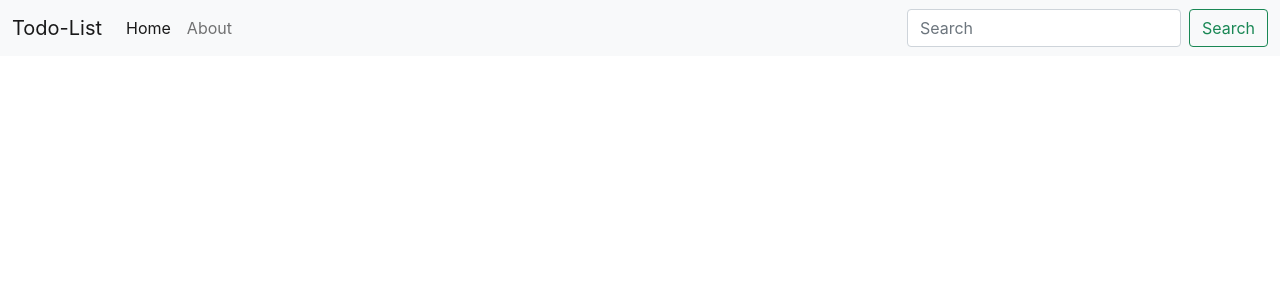
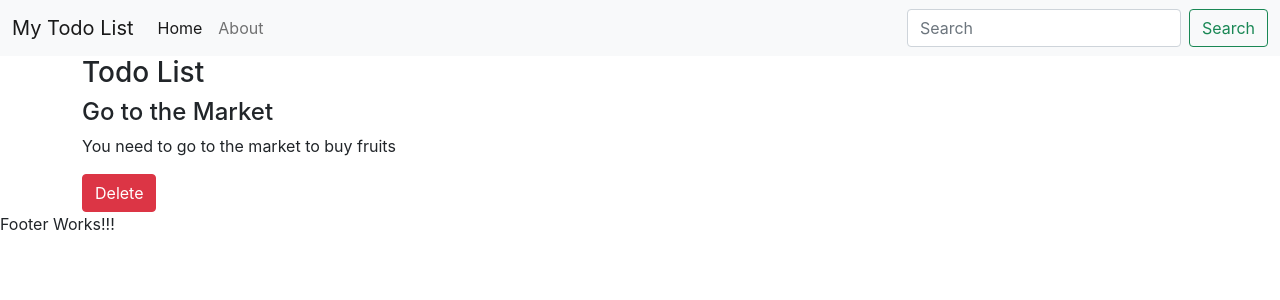
Before and after one commit to Bhawana15/todo-list, a React (Create React App) app: page / in a window 1280 px wide. Shown: the top 300 px of the page. Built offline with nearby package versions, Linux system fonts and the light colour scheme.

Commit message:
Added todo, todos, footer files

```diff
--- a/src/App.js
+++ b/src/App.js
@@ -1,30 +1,42 @@
-import logo from './logo.svg';
 import './App.css';
+import Header from "./MyComponents/Header.js";
+import {Todos} from "./MyComponents/Todos.js";
+import {Footer} from "./MyComponents/Footer.js";
 
 function App() {
+  let todos = [
+    {
+      sno : 1,
+      title : "Go to the Market",
+      desc : "You need to go to the market to buy fruits"
+    },
+    {
+      sno : 2,
+      title : "Go to the School",
+      desc : "You need to go to the school to study"
+    },
+    {
+      sno : 3,
+      title : "Go to the College",
+      desc : "You need to go to the college to take an exam"
+    },
+    {
+      sno : 4,
+      title : "Go to the Office",
+      desc : "You need to go to office to do your job"
+    },
+    {
+      sno : 5,
+      title : "Go to the Home",
+      desc : "You need to go to the home and take rest"
+    }
+  ]
   return (
-    <nav className="navbar navbar-expand-lg navbar-light bg-light">
-      <div className="container-fluid">
-        <a className="navbar-brand" href="#">Todo-List</a>
-        <button className="navbar-toggler" type="button" data-bs-toggle="collapse" data-bs-target="#navbarSupportedContent" aria-controls="navbarSupportedContent" aria-expanded="false" aria-label="Toggle navigation">
-          <span className="navbar-toggler-icon"></span>
-        </button>
-        <div className="collapse navbar-collapse" id="navbarSupportedContent">
-          <ul className="navbar-nav me-auto mb-2 mb-lg-0">
-            <li className="nav-item">
-              <a className="nav-link active" aria-current="page" href="#">Home</a>
-            </li>
-            <li className="nav-item">
-              <a className="nav-link" href="#">About</a>
-            </li>
-          </ul>
-          <form className="d-flex">
-            <input className="form-control me-2" type="search" placeholder="Search" aria-label="Search" />
-            <button className="btn btn-outline-success" type="submit">Search</button>
-          </form>
-        </div>
-      </div>
-    </nav>
+    <>
+        <Header title="My Todo List" searchBar={true}/>
+        <Todos todos={todos}/>
+        <Footer/>
+    </>
   );
 }
 
--- /dev/null
+++ b/src/MyComponents/Footer.js
@@ -0,0 +1,9 @@
+import React from 'react'
+
+export const Footer = () => {
+    return (
+        <div>
+            Footer Works!!!
+        </div>
+    )
+}
--- /dev/null
+++ b/src/MyComponents/Header.js
@@ -0,0 +1,40 @@
+import React from 'react'
+import PropTypes from 'prop-types'
+
+export default function Header(props) {
+    return (
+        <nav className="navbar navbar-expand-lg navbar-light bg-light">
+        <div className="container-fluid">
+          <a className="navbar-brand" href="#"> {props.title} </a>
+          <button className="navbar-toggler" type="button" data-bs-toggle="collapse" data-bs-target="#navbarSupportedContent" aria-controls="navbarSupportedContent" aria-expanded="false" aria-label="Toggle navigation">
+            <span className="navbar-toggler-icon"></span>
+          </button>
+          <div className="collapse navbar-collapse" id="navbarSupportedContent">
+            <ul className="navbar-nav me-auto mb-2 mb-lg-0">
+              <li className="nav-item">
+                <a className="nav-link active" aria-current="page" href="#">Home</a>
+              </li>
+              <li className="nav-item">
+                <a className="nav-link" href="#">About</a>
+              </li>
+            </ul>
+            {props.searchBar?
+            <form className="d-flex">
+              <input className="form-control me-2" type="search" placeholder="Search" aria-label="Search" />
+              <button className="btn btn-outline-success" type="submit">Search</button>
+            </form> : "" }
+          </div>
+        </div>
+      </nav>
+    )
+}
+
+Header.defaultProps = {
+    title : "Default title",
+    searchBar : true
+}
+
+Header.propTypes = {
+    title : PropTypes.string,
+    searchBar : PropTypes.bool.isRequired
+}
--- /dev/null
+++ b/src/MyComponents/TodoItem.js
@@ -0,0 +1,11 @@
+import React from 'react'
+
+export const TodoItem = ({todo}) => {
+    return (
+        <div>
+            <h4>{todo.title}</h4>
+            <p>{todo.desc}</p>
+            <button className="btn btn-danger">Delete</button>
+        </div>
+    )
+}
--- /dev/null
+++ b/src/MyComponents/Todos.js
@@ -0,0 +1,11 @@
+import React from 'react'
+import {TodoItem} from "./TodoItem.js";
+
+export const Todos = (props) => {
+    return (
+        <div className="container">
+            <h3>Todo List</h3>
+            <TodoItem todo={props.todos[0]}/>
+        </div>
+    )
+}
```
